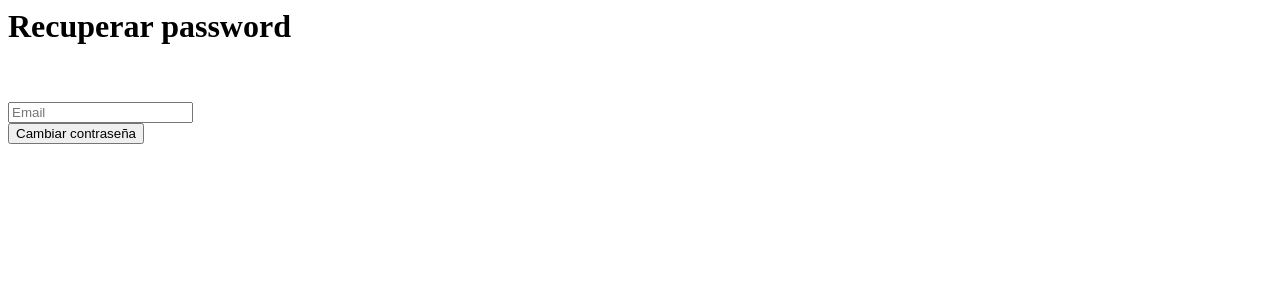
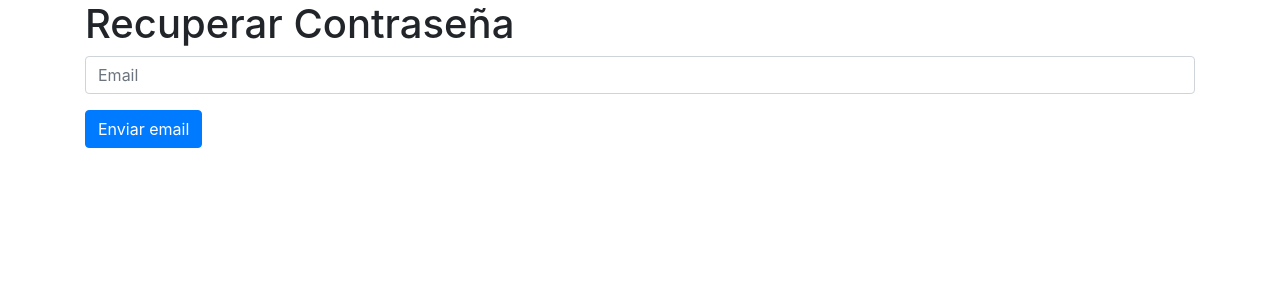
Before and after one commit to mathyas221/PruebasPT, a Django app: page /propiedad/emailPassword/ in a window 1280 px wide. Shown: the top 300 px of the page. Run offline with Django 3.2, Linux system fonts and the light colour scheme; parts of the project's set-up code (start-up, migrations or seed data) failed here and were passed over; some libraries are stand-ins or nearby versions.

Commit message:
reset password

```diff
--- a/PatrimonioInmobiliario/settings.py
+++ b/PatrimonioInmobiliario/settings.py
@@ -26,7 +26,7 @@ SECRET_KEY = 'ua8#z^xlf26l5$^geh-!%_h@&kqu&x95v#^468qlm@1+6+4jin'
 # SECURITY WARNING: don't run with debug turned on in production!
 DEBUG = True
 
-ALLOWED_HOSTS = ["157.245.185.196",]
+ALLOWED_HOSTS = []
 
 
 # Application definition
--- a/propiedades2/templates/email_password.html
+++ b/propiedades2/templates/email_password.html
@@ -1,36 +1,80 @@
 {% load static %}
+<!DOCTYPE html>
+<style>
+/* Style all input fields */
+
+
+/* Style the submit button */
+input[type=button] {
+  background-color: #4CAF50;
+  color: white;
+}
+
+/* The message box is shown when the user clicks on the password field */
+#message {
+  display:none;
+  background: #f1f1f1;
+  color: #000;
+  position: relative;
+  padding: 20px;
+  margin-top: 10px;
+}
+
+#message p {
+  padding: 10px 35px;
+  font-size: 18px;
+}
+
+/* Add a green text color and a checkmark when the requirements are right */
+.valid {
+  color: green;
+}
+
+.valid:before {
+  position: relative;
+  left: -35px;
+  content: "✔";
+}
+
+/* Add a red text color and an "x" when the requirements are wrong */
+.invalid {
+  color: red;
+}
+
+.invalid:before {
+  position: relative;
+  left: -35px;
+  content: "✖";
+}
+</style>
+<html>
 <head>
-
-    <meta charset="utf-8">
-    <meta name="viewport" content="width=device-width, initial-scale=1.0">
-
-    {% block Title %}
-        <title>Cambiar contraseña</title>
-    {% endblock %}
+    <title>{% block title %} Editar contraseña {% endblock %}</title>
+    <link rel="stylesheet" href="https://stackpath.bootstrapcdn.com/bootstrap/4.3.1/css/bootstrap.min.css"
+          integrity="sha384-ggOyR0iXCbMQv3Xipma34MD+dH/1fQ784/j6cY/iJTQUOhcWr7x9JvoRxT2MZw1T" crossorigin="anonymous">
+    <link rel="stylesheet" href="https://use.fontawesome.com/releases/v5.8.1/css/all.css"
+          integrity="sha384-50oBUHEmvpQ+1lW4y57PTFmhCaXp0ML5d60M1M7uH2+nqUivzIebhndOJK28anvf" crossorigin="anonymous">
+    <link rel="stylesheet" href="{% static 'base.css' %}">
+    <link href="{% static 'font-awesome/css/font-awesome.css' %}" rel="stylesheet">
 
 </head>
 
+{% block content %}
 <body>
+    <div class="container">
+        <form action="" method="POST" enctype="multipart/form-data">{% csrf_token %}
+            <input type="hidden" name="pk" id="pk" value="{{ user }}">
+            <h1>Recuperar Contraseña</h1>
+            <div class="m-t">
+                <div class="form-group">
+                    <input type="email" id="email" class="form-control" placeholder="Email">
+                </div>
+                <button type="button" id="email_btn" class="btn btn-primary block full-width m-b">Enviar email</button>
+            </div>
+        </form>
+    </div>
+</body>
 
-    <div class="row">
-        <div class="split left col-sm-6 col-md-6 col-lg-6 col-xl-6 ">
-             <div class="centered">
-                <h1 class="font-bold"> Recuperar password </h1>
-            </div>
-        </div>
-        <div class="split right col-sm-6 col-md-6 col-lg-6 col-xl-6">
-            <div class="ibox-content">
-                <br>
-                <br>
-                <div class="m-t">
-                    <div class="form-group">
-                        <input type="email" id="email" class="form-control" placeholder="Email">
-                    </div>
-                    <button type="button" id="email_btn" class="btn btn-primary block full-width m-b">Cambiar contraseña</button>
-                </div>
-            </div>
-        </div>
-    </div>
 <!-- Mainly scripts -->
 <script src="{% static 'js/jquery-3.1.1.min.js' %}"></script>
 <script src="{% static 'js/bootstrap.min.js' %}"></script>
@@ -75,5 +119,5 @@
 </script>
 
 </body>
-
+{% endblock %}
 </html>
--- a/propiedades2/views.py
+++ b/propiedades2/views.py
@@ -1173,10 +1173,10 @@ def Email_password(request):
     if request.POST:
         print (request.POST)
         print('x')
-        print(User.objects.filter(email=request.POST['email']).exists())
-        if User.objects.filter(email=request.POST['email']).exists() == True:
-            users = User.objects.get(email = request.POST['email'])
-            print(users)
+        print(Staff.objects.filter(email=request.POST['email']).exists())
+        if Staff.objects.filter(email=request.POST['email']).exists() == True:
+            users = Staff.objects.get(email = request.POST['email'])
+            print(users.username_staff)
             if request.POST['email'] == str(users.email):
 
                 randomString()
@@ -1188,7 +1188,7 @@ def Email_password(request):
                     fail_silently=False
                 )
                 global user_pass
-                user_pass = users
+                user_pass = users.username_staff
                 return JsonResponse({'result':True})
         else:
             return JsonResponse({'result':False})
@@ -1199,6 +1199,7 @@ def Forgot_password(request):
     template = 'forgot_password.html'
     data = {}
     if request.POST:
+        print (request.POST)
         user_profile =User.objects.get(username=user_pass)
         user_profile.set_password(request.POST['pass'])
         user_profile.save()
```
